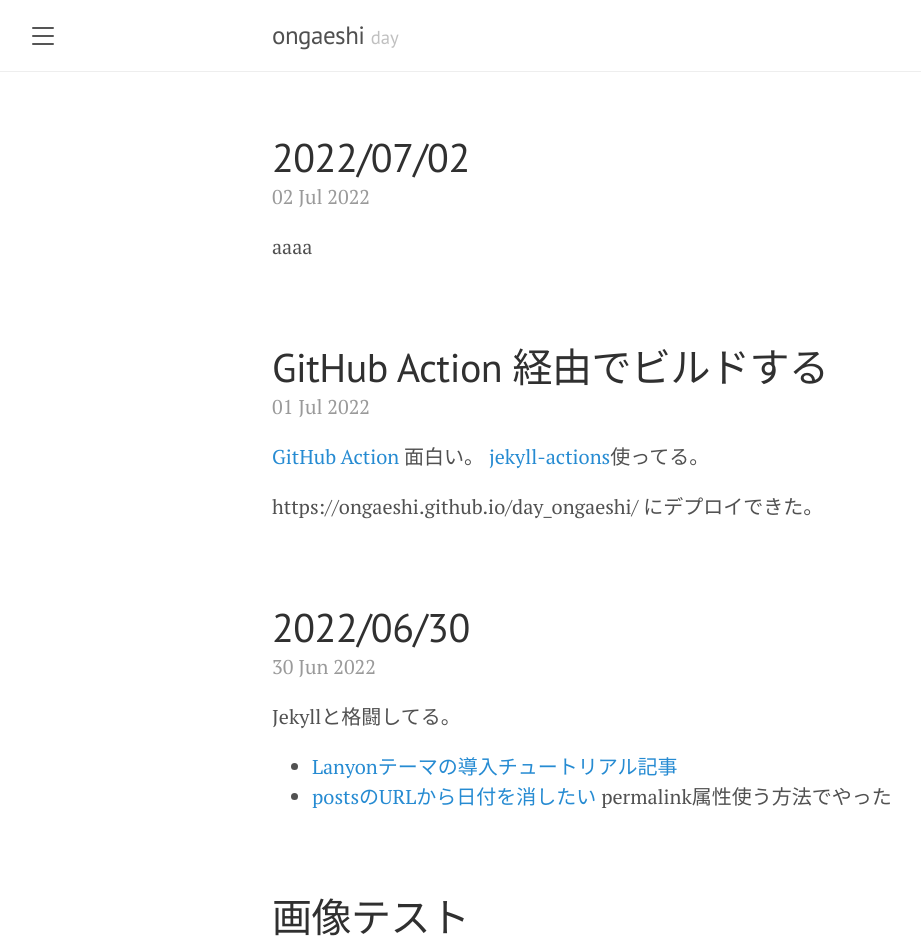
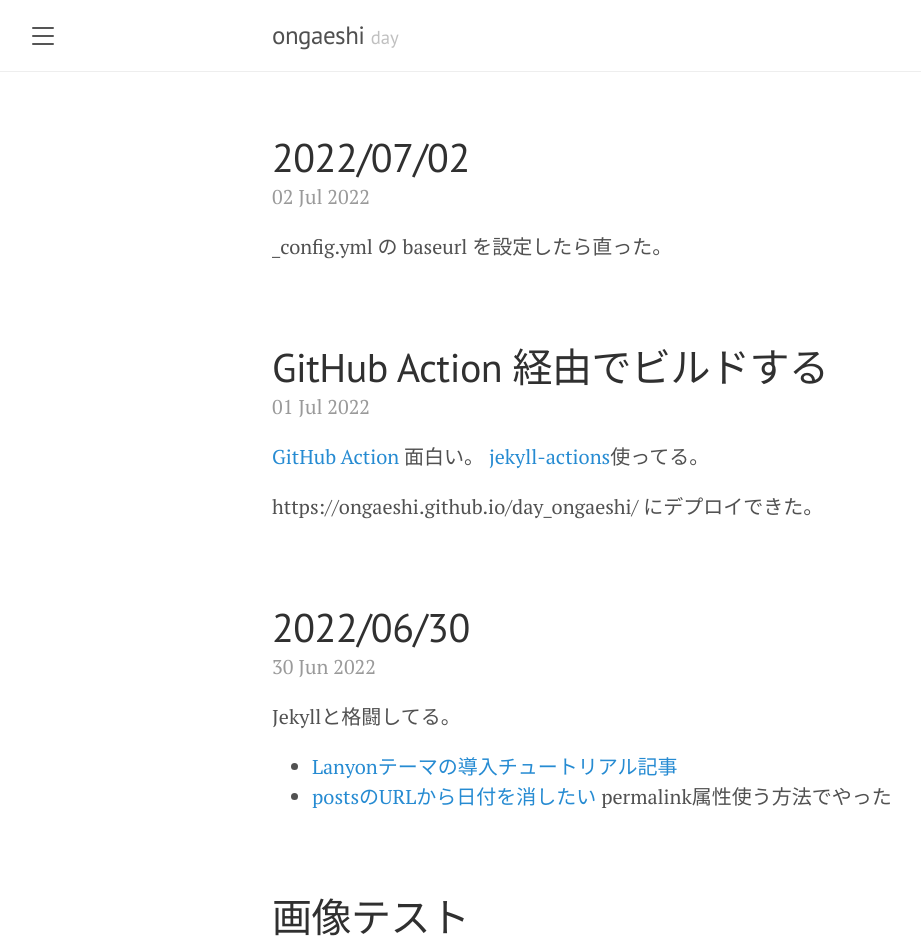
Before and after one commit to ongaeshi/day_ongaeshi, a Jekyll site: the page built from index.html, in a window 1280 px wide. Shown: the top 947 px of the page, without its empty margins (8-929 px from the left). Built offline with Jekyll 4.4.1, drawn with Linux system fonts in a browser that asks for light colours; the list of posts is cut into pages by our own code; some of the changed lines change nothing that is shown.

Commit message:
baseurlを設定

```diff
--- a/_config.yml
+++ b/_config.yml
@@ -2,8 +2,8 @@
 title:               "ongaeshi"
 tagline:             "day"
 description:         'Twitter <a href="https://twitter.com/ongaeshi" target="_blank">@ongaeshi</a>.'
-url:                 https://ongaeshi.github.io/day_ongaeshi/
-baseurl:             ''
+url:                 https://ongaeshi.github.io
+baseurl:             'day_ongaeshi'
 paginate:            5
 permalink:           pretty
 
--- a/_posts/2022-07-02-day.md
+++ b/_posts/2022-07-02-day.md
@@ -3,4 +3,4 @@
 title: 2022/07/02
 permalink: day/20220702
 ---
-aaaa
+_config.yml の baseurl を設定したら直った。
```
